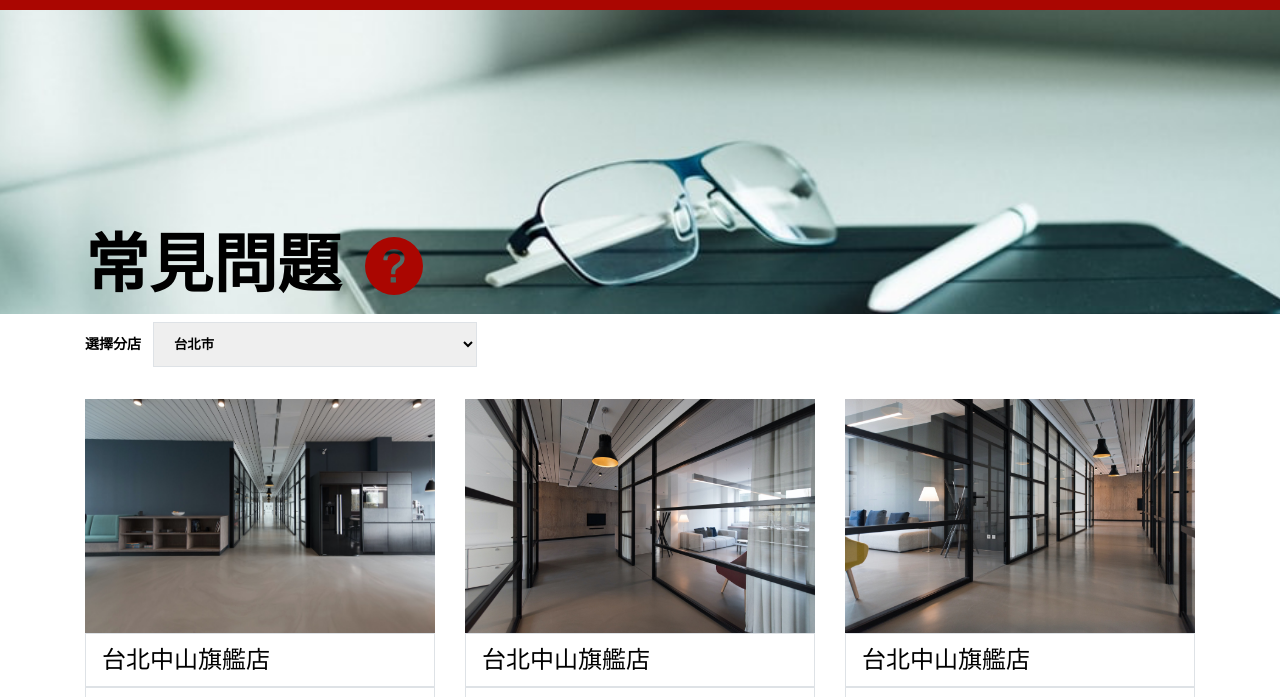
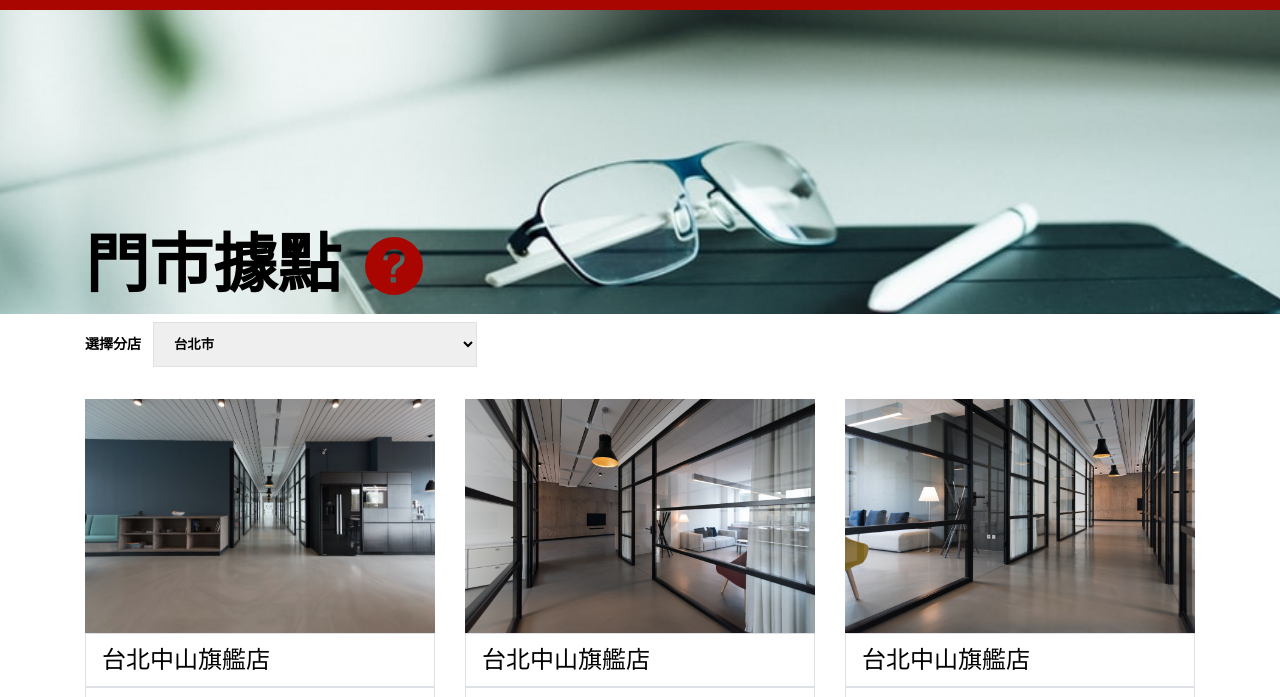
Before and after one commit to Gariswolf/homework-week4, a plain HTML site: page location.html in a window 1280 px wide. Shown: the part 103-800 px from the top of the page. Drawn offline with Linux system fonts and the light colour scheme; files whose address does not match are found by name.

Commit message:
Update 2020-12-02T07:39:44.411Z

```diff
--- a/location.html
+++ b/location.html
@@ -5,7 +5,7 @@
   <meta charset="UTF-8">
   <meta name="viewport" content="width=device-width, initial-scale=1.0">
   <meta http-equiv="X-UA-Compatible" content="ie=edge">
-  <title>常見問題</title>
+  <title>門市據點</title>
   <link rel="stylesheet" href="./assets/style/all.css">
 </head>
 
@@ -19,11 +19,9 @@
         <li class="px-0 col-6 col-sm-3 col-md-auto ml-md-3"><a href="faq.html" class="nav-link border-xs-white">常見問題</a></li>
     </ul>
 </nav>
-
-
 	<header class="header bg-full d-flex align-items-end">
     <div class="container d-flex align-items-center">
-        <h2 class="font-weight-bold fz-14 fz-md-24 fz-lg-32 mr-1 mr-md-2 mr-lg-3">常見問題</h2>
+        <h2 class="font-weight-bold fz-14 fz-md-24 fz-lg-32 mr-1 mr-md-2 mr-lg-3">門市據點</h2>
         <img src="assets/images/icon/icon-help.svg" alt="Help" class="icon mr-2">
     </div>
 </header>
@@ -136,11 +134,9 @@
                 </ul>
                 <a href="location-detail.html" class="btn btn-black w-100 text-white">詳細資訊</a>
             </li>
-
         </ul>
     </div>
 </div>
-
 	<footer class="bg-primary text-white px-2 py-3 p-md-5">
     <div class="container">
         <div class="border-bottom-white pb-3 mb-3">
```
Also changed, not shown: faq.html (+1 -5 lines), index.html (+0 -3 lines), location-detail.html (+2 -11 lines). Lines whose indentation alone changed are shown as unchanged.
